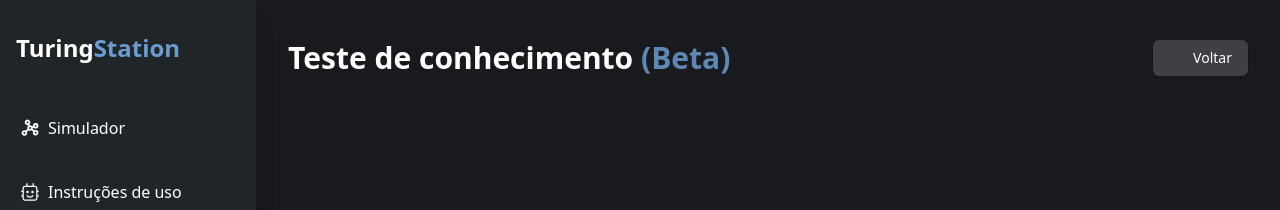
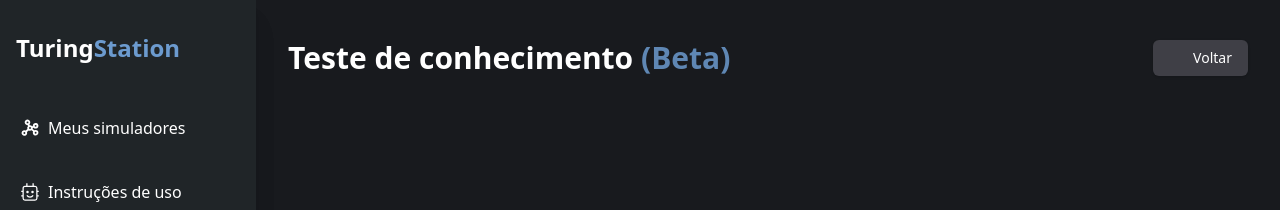
Before and after one commit to dev-david-alves/turing-station, a React (Vite) app: page /turing-station/teste-de-conhecimento/1 in a window 1280 px wide. Shown: the top 210 px of the page. Built offline with nearby package versions, Linux system fonts and the light colour scheme; some icons are missing; the HTML template or start-up script is replaced by a standard one.

Commit message:
Update import for the case where there is only one dmt in the file.

```diff
--- a/src/components/navigation/SideNavigation.jsx
+++ b/src/components/navigation/SideNavigation.jsx
@@ -4,7 +4,7 @@ import { cn } from "../../utils/cn";
 
 const links = [
   {
-    name: "Simulador",
+    name: "Meus simuladores",
     to: "/?filterBy=all&sortBy=name&direction=asc",
     icon: "ph:graph-bold",
   },
--- a/src/components/simulator/MainMenu.jsx
+++ b/src/components/simulator/MainMenu.jsx
@@ -59,6 +59,8 @@ function MainMenu({ setIsMainMenuOpen }) {
     let reader = new FileReader();
     reader.onload = (event) => {
       let result = JSON.parse(event.target.result);
+
+      result = result?.length > 0 ? result : [result];
       const parsed = checkFileFormatArray(result); // Use the schema to check the file format
 
       if (!parsed.success) {
```
